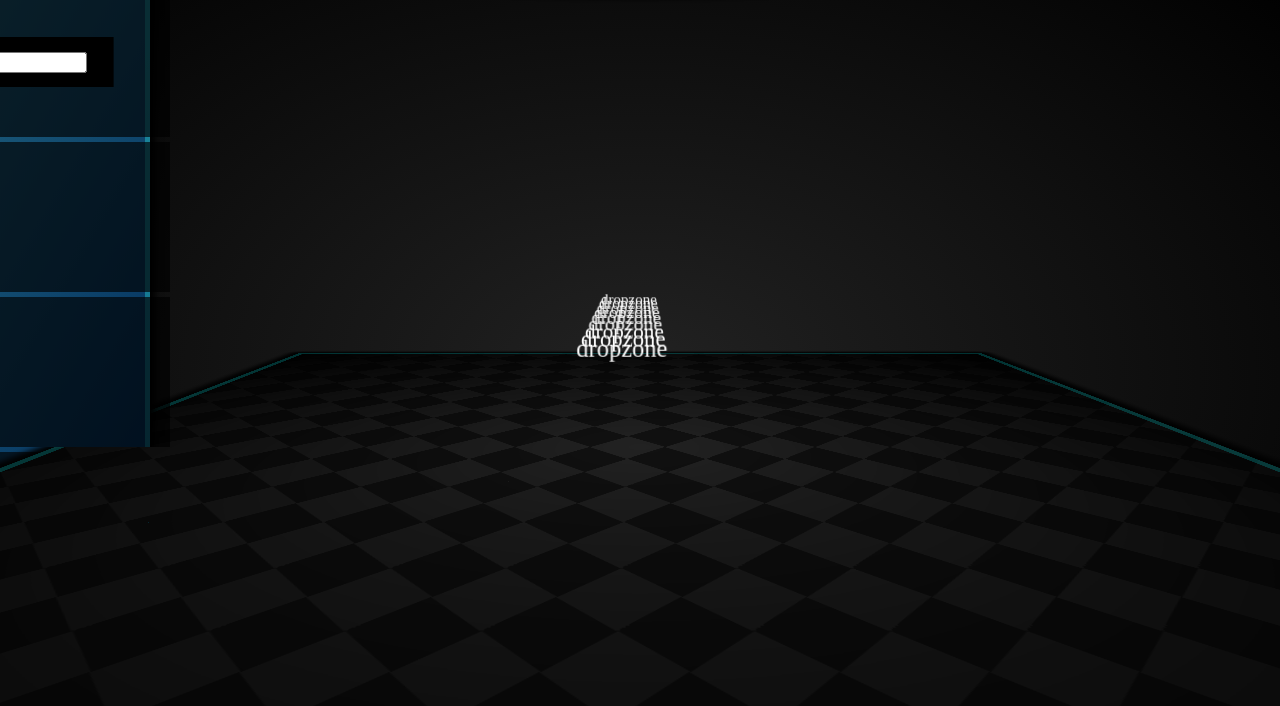
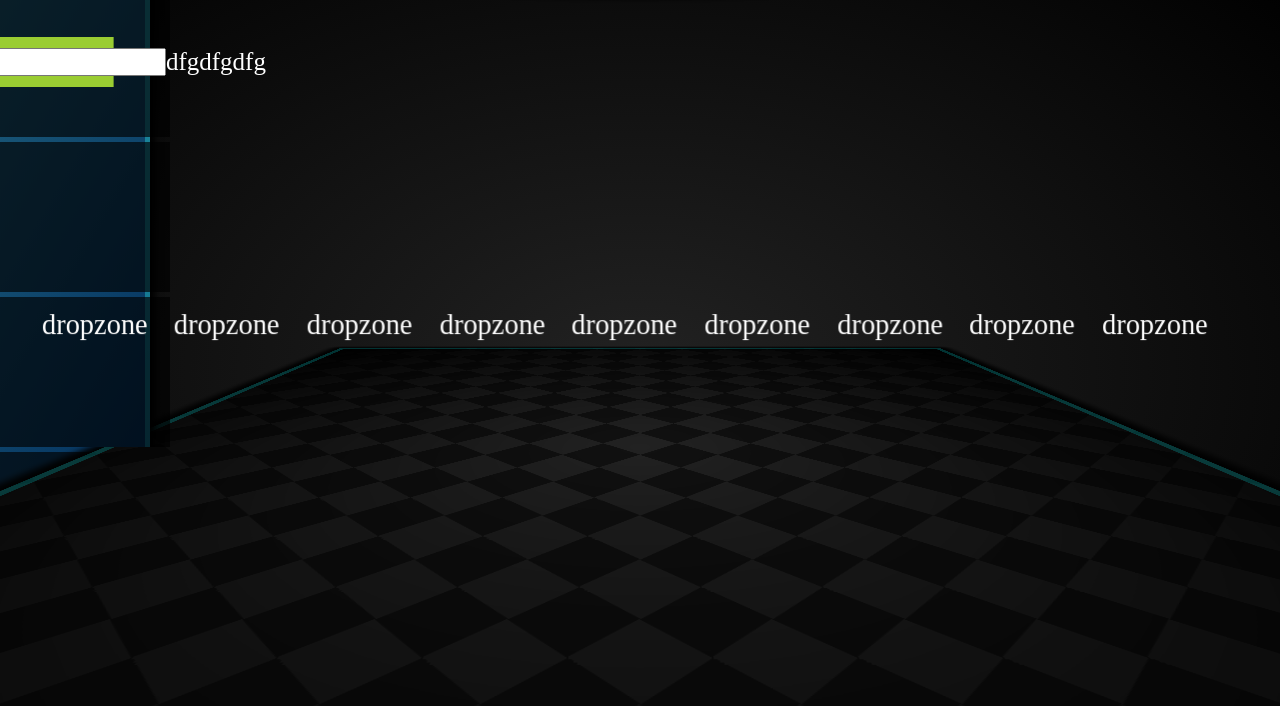
Before and after one commit to CummingsLoganT/capstone, a plain HTML site: page index.html in a window 1280 px wide. Shown: the part 36-742 px from the top of the page. Drawn offline with Linux system fonts and the light colour scheme.

Commit message:
going to introduce a new container that might break everything

```diff
--- a/index.css
+++ b/index.css
@@ -108,12 +108,11 @@ transform-style: preserve-3d;
 
     height: 33%;
     width: 67%;
-    background: #000;
+    background: yellowgreen;
     display: flex;
     align-self: center;
     position: relative;
     transform: translateX(25%);
-
 
 }
 
@@ -156,27 +155,35 @@ transform-style: preserve-3d;
 
     position: relative;
     display: flex;
-    width: 50px;
-    height: 60px;
+    flex-grow: 4;
+
+    width: 120px;
+    height: 120px;
     transform:
-    translateZ(5rem)
-    rotateX(-90deg)
-    translateX(510px)
+    rotateZ(90deg)
+    rotateY(-180deg)
+    rotateX(90deg)
+    translateZ(90px)
+    translateY(-90px)
     ;
+    align-self: center;
+    transform-style: preserve-3d;
+
 
 }
 
+.floor {
 
-
-
-
-.floor {
+    display: flex;
+    justify-content: center;
+    flex-direction: column-reverse;
 
     position: absolute;
     top: 75px;
     transform:
     translate(-50% , -50%)
-    rotateX(90deg);
+    rotateX(90deg)
+    rotateZ(90deg);
     width: 1150px;
     height: 1050px;
     border: 10px solid rgb(0, 225, 255);
--- a/index.html
+++ b/index.html
@@ -12,10 +12,12 @@
         <div class="sidebar">
             <div class="firstNode">
                 <div class="grabMe"
-                    draggable="true">
-
+                    draggable="true"
+                    ondragstart="onDragStart(event);"
+                    >
+                    dfgdfg
                     <div class="sidebarText">
-                        <input type="text">
+                        <input type="text">dfgdfgdfg
                     </div>
                 </div>
             </div>
@@ -28,35 +30,59 @@
         <div class="title">Modular Mind Map</div>
 
         <div class="floor">
-            <div class="dropZone">
+            <div
+            id="one"
+            class="dropZone"
+            ondragover="onDragOver(event);"
+            ondrop="onDrop(event);"
+            >
                 dropzone
             </div>
-            <div class="dropZone">
+            <div
+            id="two"
+            class="dropZone">
                 dropzone
             </div>
-            <div class="dropZone">
+            <div
+            id="three"
+            class="dropZone">
                 dropzone
             </div>
-            <div class="dropZone">
+            <div
+            id="four"
+            class="dropZone">
                 dropzone
             </div>
-            <div class="dropZone">
+            <div
+            id="five"
+            class="dropZone">
                 dropzone
             </div>
-            <div class="dropZone">
+            <div
+            id="six"
+            class="dropZone">
                 dropzone
             </div>
-            <div class="dropZone">
+            <div
+            id="seven"
+            class="dropZone">
                 dropzone
             </div>
-            <div class="dropZone">
+            <div
+            id="eight"
+            class="dropZone">
                 dropzone
             </div>
-            <div class="dropZone">
+            <div
+            id="nine"
+            class="dropZone">
                 dropzone
             </div>
         </div>
 
     </div>
+
+    <script src="./index.js"></script>
+
 </body>
 </html>
--- /dev/null
+++ b/index.js
@@ -0,0 +1,38 @@
+function onDragStart (event) {
+
+    event
+        .dataTransfer
+        .setData('text/plain' , event.target.id);
+
+    event
+        .currentTarget
+        .style
+        .backgroundColor = 'rgb(37 , 109 , 133)'
+
+}
+
+function onDragOver (event) {
+
+    event.preventDefault();
+
+}
+
+
+function onDrop(event) {
+
+    event.preventDefault();
+    var data =
+        event
+            .dataTransfer
+            .getData("text")
+    console.log(data)
+
+    var nodeCopy =
+        document
+        .getElementById(data)
+        .cloneNode(true);
+    console.log(nodeCopy)
+    nodeCopy.id = "newId";
+    event.target.appendChild(nodeCopy);
+
+}
```
